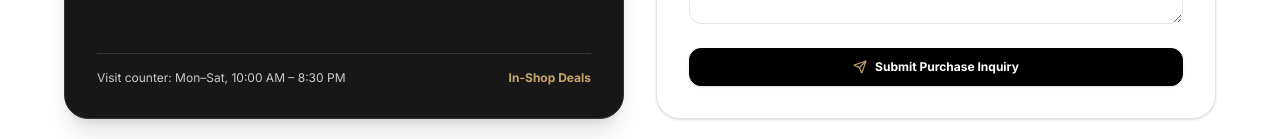
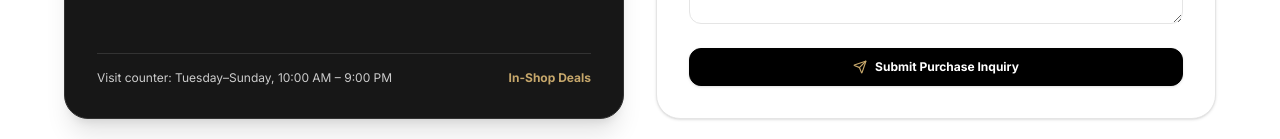
Before and after one commit to Rohitshukla1997/Shukla-Business, a Next.js app: page /second-hand-deals in a window 1280 px wide. Shown: the part 813-952 px from the top of the page. Built offline with nearby package versions, Linux system fonts and the light colour scheme.

Commit message:
feat: add SecondHandDealsSection component for pre-owned electronics

```diff
--- a/src/components/sections/second-hand-deals-section.tsx
+++ b/src/components/sections/second-hand-deals-section.tsx
@@ -71,12 +71,14 @@ export function SecondHandDealsSection({
           </div>
 
           <h1 className="text-3xl sm:text-4xl md:text-5xl font-extrabold font-heading text-[#000000] tracking-tight">
-            Buy & Sell Certified Pre-Owned Electronics<span className="text-[#C6A76B]">.</span>
+            Buy & Sell Certified Pre-Owned Electronics
+            <span className="text-[#C6A76B]">.</span>
           </h1>
 
           <p className="text-sm sm:text-base text-[#666666] leading-relaxed max-w-2xl mx-auto font-normal">
-            25-point workshop testing on every pre-owned device in Nagpur. Instant fair appraisals
-            for sellers and verified, reliable electronics for buyers.
+            25-point workshop testing on every pre-owned device in Nagpur.
+            Instant fair appraisals for sellers and verified, reliable
+            electronics for buyers.
           </p>
         </div>
 
@@ -126,7 +128,7 @@ export function SecondHandDealsSection({
             </div>
 
             <div className="mt-6 pt-4 border-t border-[#333333] flex items-center justify-between text-xs text-[#CCCCCC]">
-              <span>Visit counter: Mon–Sat, 10:00 AM – 8:30 PM</span>
+              <span>Visit counter: Tuesday–Sunday, 10:00 AM – 9:00 PM</span>
               <span className="text-[#C6A76B] font-bold">In-Shop Deals</span>
             </div>
           </div>
```
